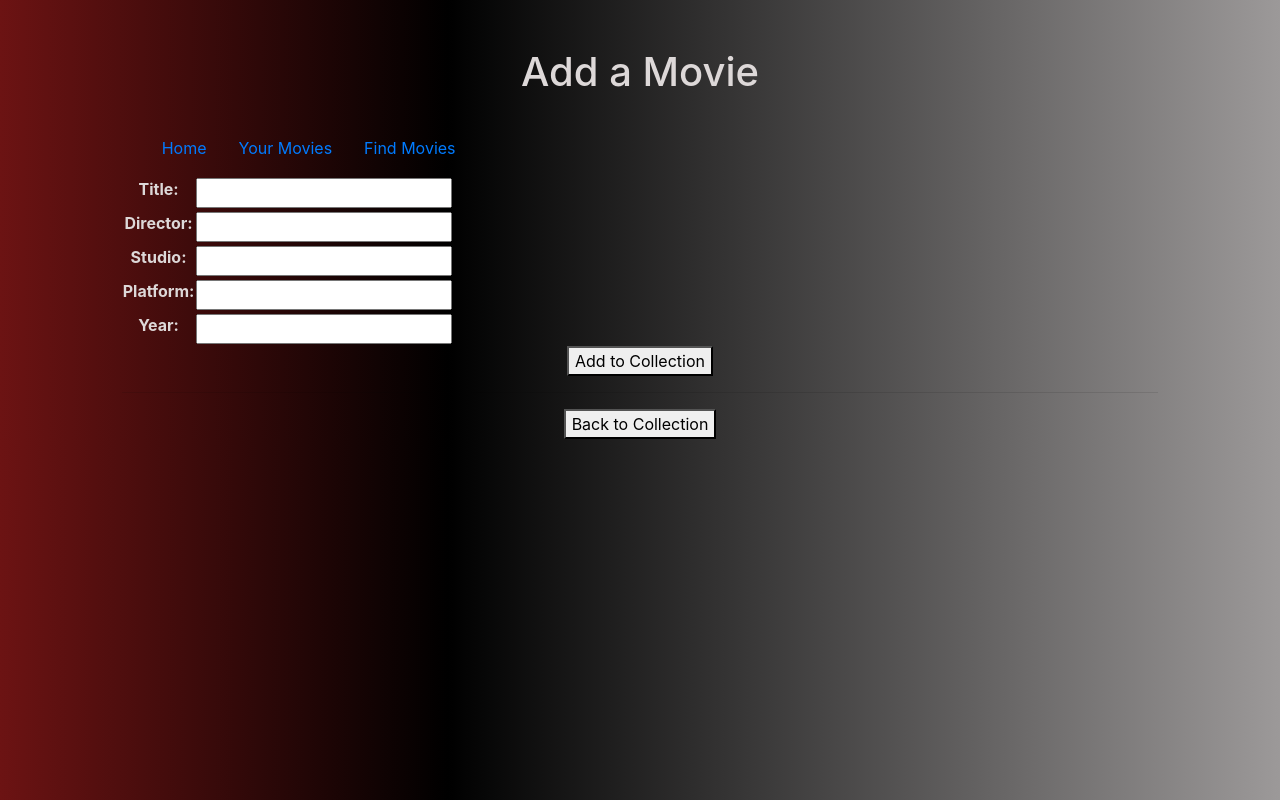
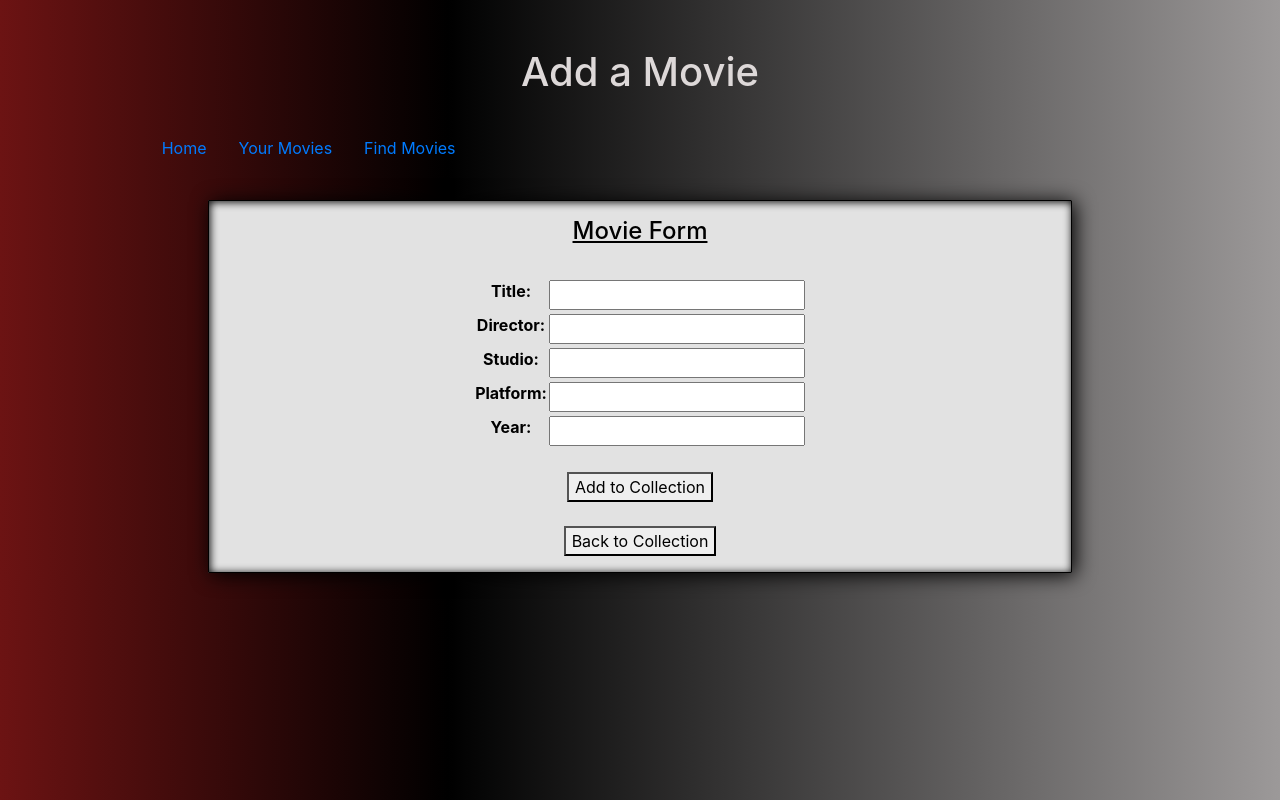
Before and after one commit to justinhorein/Django_Live_Project, a Django app: page /AddToCollection/ in a window 1280 px wide. Run offline with Django 3.2, Linux system fonts and the light colour scheme; some libraries are stand-ins or nearby versions.

Commit message:
styled 'movie_create.html'

```diff
--- a/HobbyManager/MainProject/MovieApp/forms.py
+++ b/HobbyManager/MainProject/MovieApp/forms.py
@@ -13,3 +13,6 @@ class MovieForm(ModelForm):
             'platform':'Platform',
             'year':'Year',
         }
+        # widgets = {
+        #     'myfield': forms.TextInput(attrs={'class': 'myfieldclass'}),
+        # }
--- a/HobbyManager/MainProject/static/css/styles.css
+++ b/HobbyManager/MainProject/static/css/styles.css
@@ -8,9 +8,23 @@
     color: rgb(221, 216, 216);
 }
 
-.table-format {
+.table-style {
     color: black;
     background-color: rgb(226, 226, 226);
     border: 1px solid black;
     box-shadow: 3px 2px 20px black, 1px 1px 8px black inset;
+    border-radius: 1px;
   }
+
+table {
+      margin: auto;
+      margin-top: 2em;
+  }
+
+  .underline {
+      text-decoration: underline;
+  }
+
+  .center {
+      margin: auto;
+  }
--- a/HobbyManager/MainProject/templates/MovieApp/movie_create.html
+++ b/HobbyManager/MainProject/templates/MovieApp/movie_create.html
@@ -6,17 +6,20 @@
 {% block header %}Add a Movie{% endblock %}
 
 {% block content %}
- <div class="flex-container">
+    <div class="table-style col-10 ml-auto mr-auto mt-4">
+        <h4 class="mt-3 underline">Movie Form</h4>
         <form method="post">
             {% csrf_token %}
-            <table>
-                {{ form.as_table }} <!-- this only renders the td tags, still need the table tags -->
-            </table>
-            {{ form.non_field_errors }}
-            <button class="primary-bright-button" type="submit"> Add to Collection</button>
+
+                <table class="">
+                    {{ form.as_table }} <!-- this only renders the td tags, still need the table tags -->
+                </table>
+                {{ form.non_field_errors }}
+
+            <button class="primary-bright-button mt-4 mb-2" type="submit"> Add to Collection</button>
         </form>
-        <hr/>
-        <button class="primary-bright-button" type="button" onclick="location.href='{% url 'listMovie' %}'">Back to
+
+        <button class="primary-bright-button m-3" type="button" onclick="location.href='{% url 'listMovie' %}'">Back to
             Collection
         </button>
     </div>
--- a/HobbyManager/MainProject/templates/MovieApp/movie_index.html
+++ b/HobbyManager/MainProject/templates/MovieApp/movie_index.html
@@ -8,7 +8,7 @@
 {% block content %}
 <section>
     <div class="mt-2">
-        <table class="table table-dark table-bordered table-format">
+        <table class="table table-dark table-bordered table-style">
             <thead
                 <tr>
                     <th scope="col">Title</th>
--- a/HobbyManager/MainProject/templates/base.html
+++ b/HobbyManager/MainProject/templates/base.html
@@ -43,7 +43,7 @@
 
             </nav>
 
-        <div class="">
+        <div>
             {% block content %}{% endblock %}
         </div>
     </div>
```
